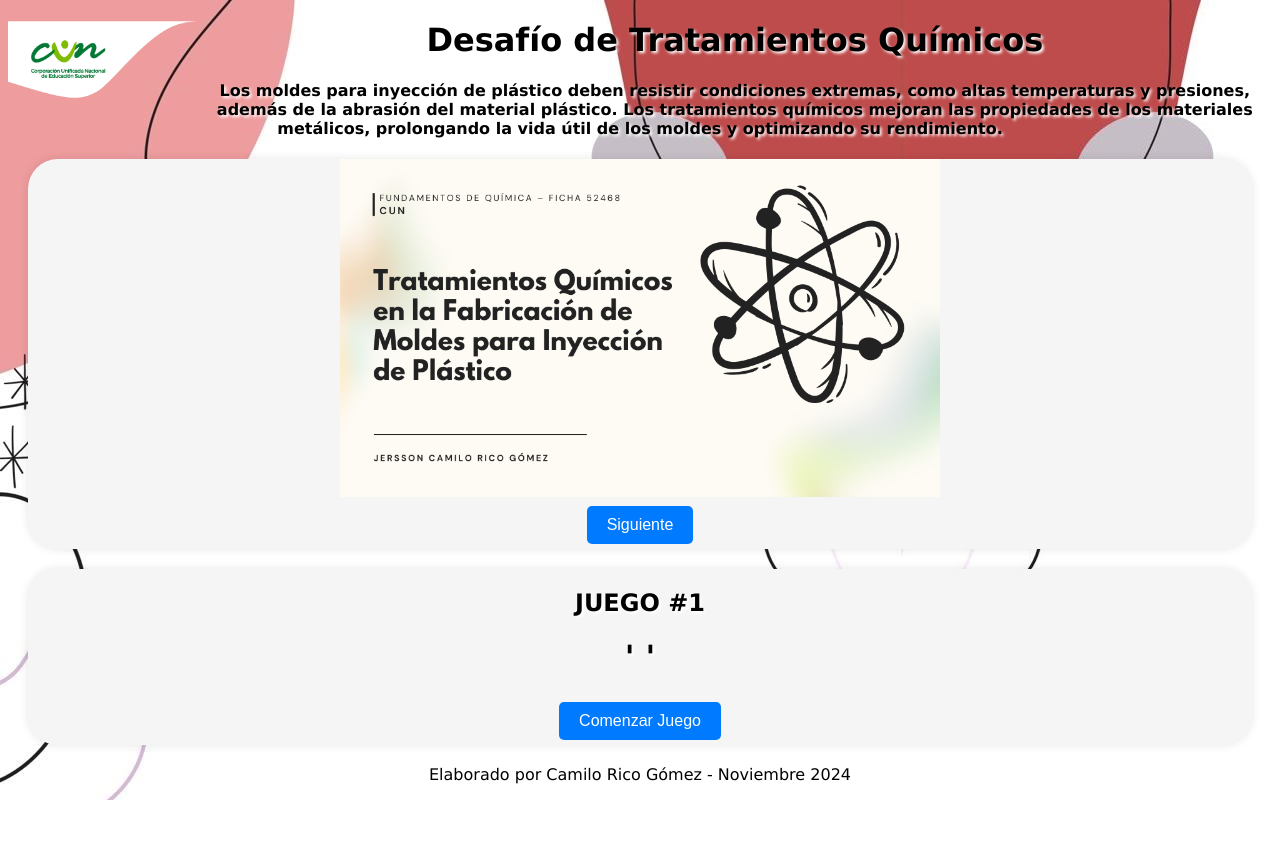
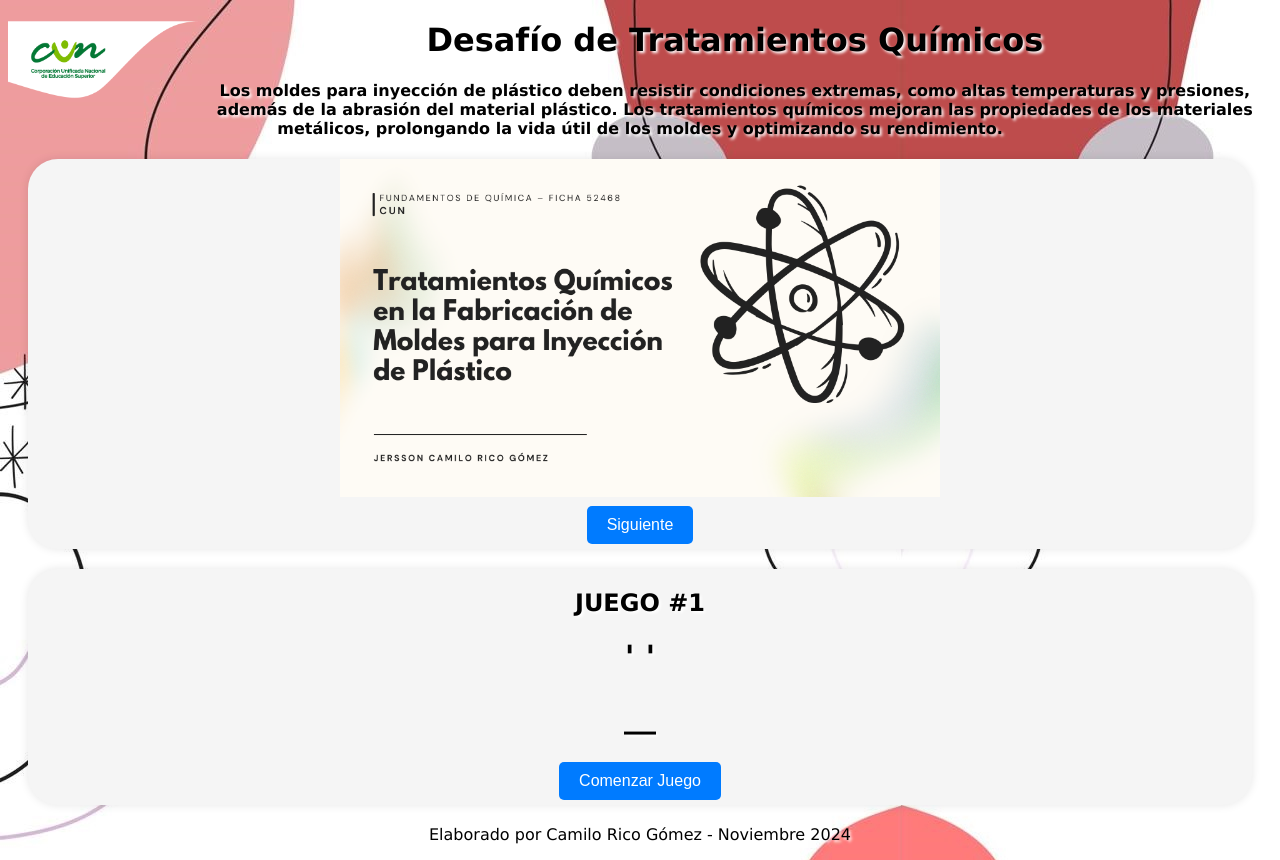
Before and after one commit to CamiloRicoG/ACA-Fundamentos-Quimica, a plain HTML site: page index.html in a window 1280 px wide. Before the commit the page ends 800 px from the top, so only its background shows below. Drawn offline with Linux system fonts and the light colour scheme.

Commit message:
Update index.html

```diff
--- a/index.html
+++ b/index.html
@@ -23,6 +23,7 @@
     <div id="game-container">
         <h2>JUEGO #1</h2>
         <H1>'  '</H1>
+        <h1> __ </h1>
         <div id="level-container" class="hidden">
             <h2 id="level-title"></h2>
             <div id="challenge-container"></div>
```
